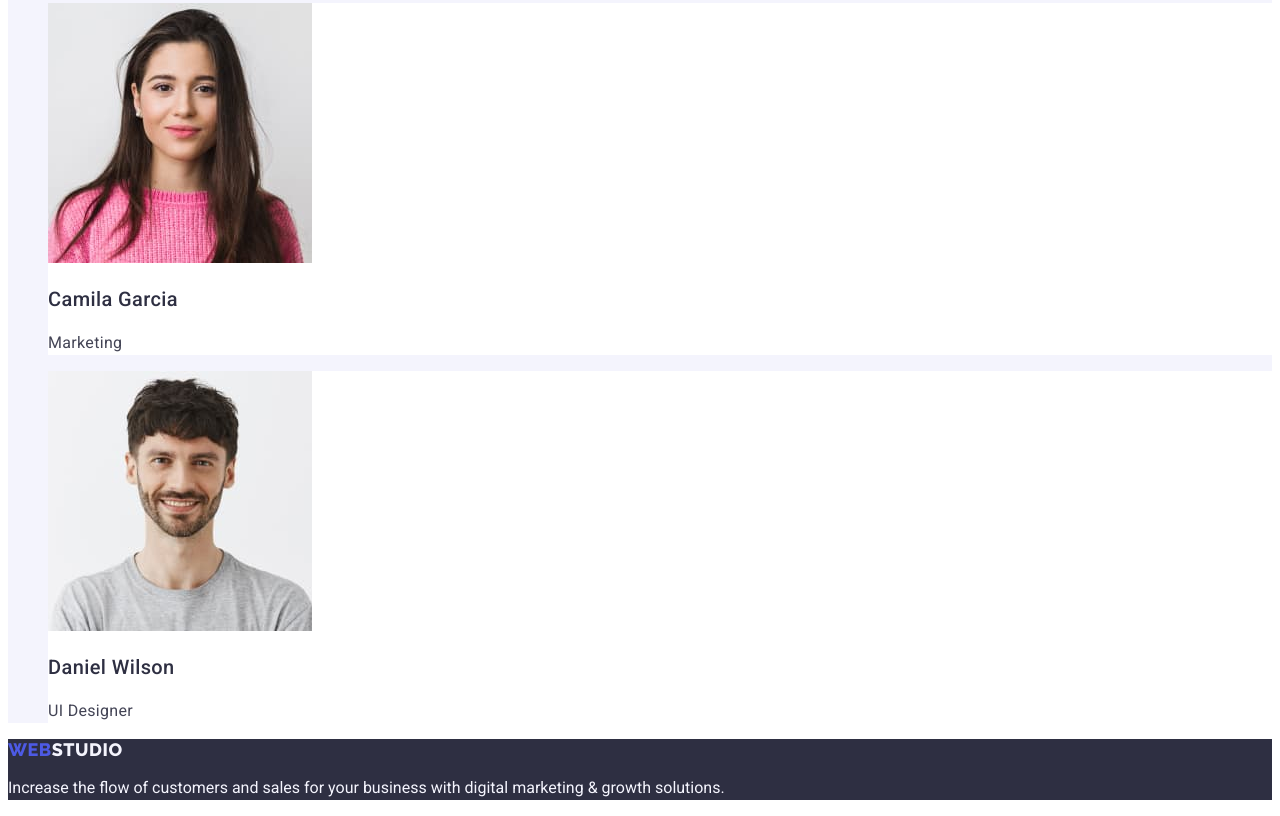
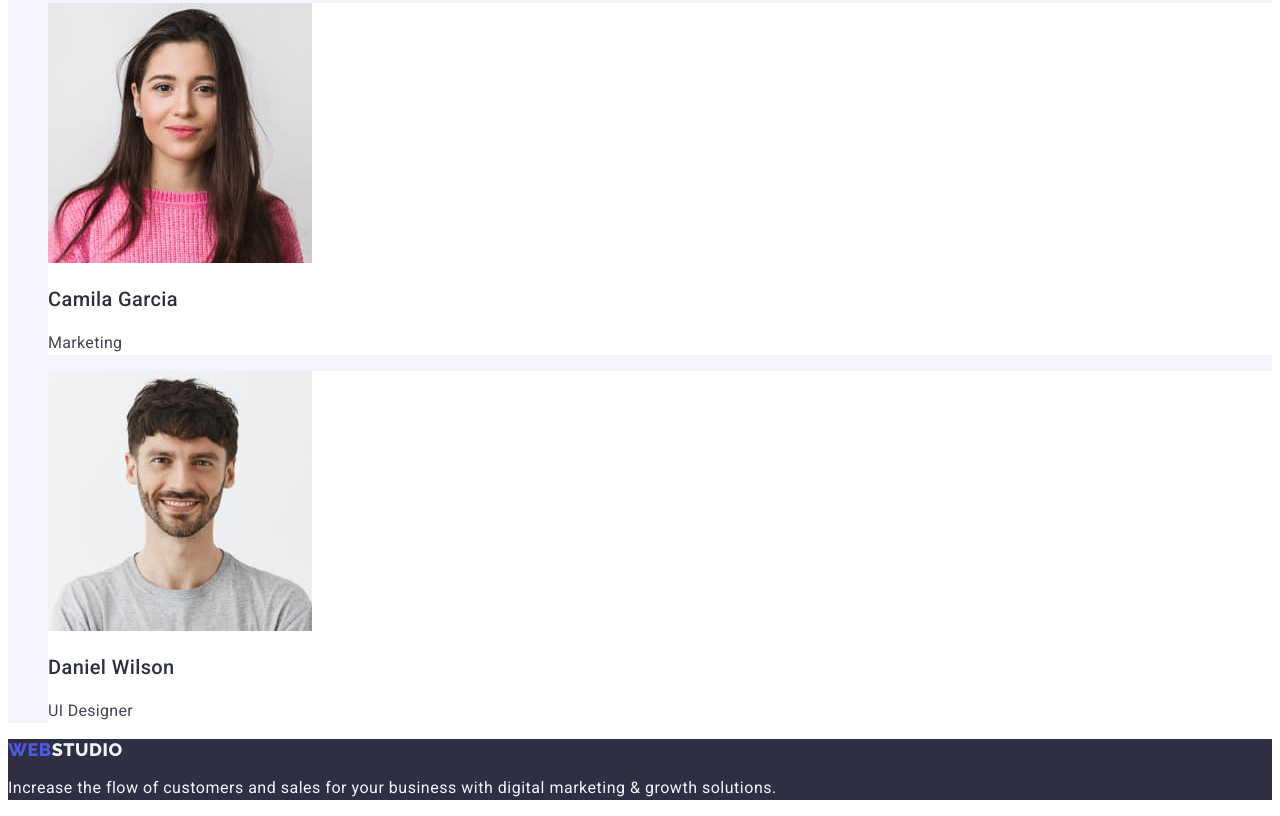
Before and after one commit to TpamBau/goit-markup-hw-02, a plain HTML site: page index.html in a window 1280 px wide. Shown: the part 2560-3376 px from the top of the page. Drawn offline with Linux system fonts and the light colour scheme.

Commit message:
Update style.css

```diff
--- a/css/style.css
+++ b/css/style.css
@@ -149,6 +149,7 @@ body {
   font-weight: 400;
   font-size: 16px;
   line-height: 1.5;
+  letter-spacing: 0.032em;
 }
 /* portfolio */ /* portfolio */ /* portfolio */
 
```
